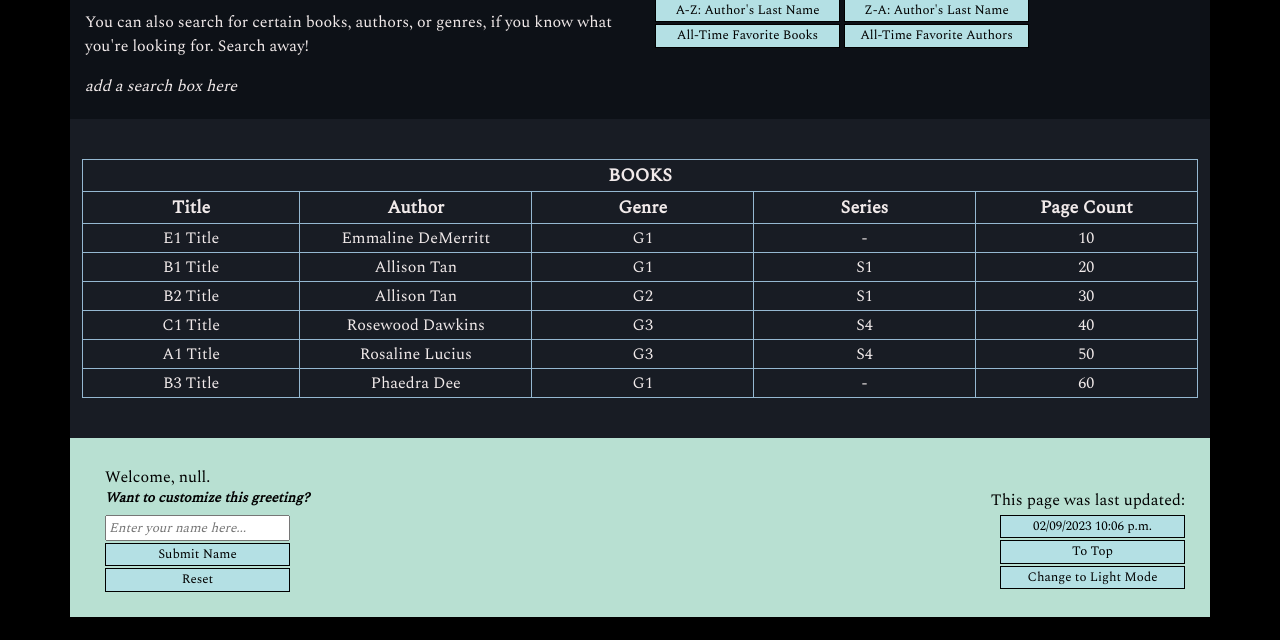
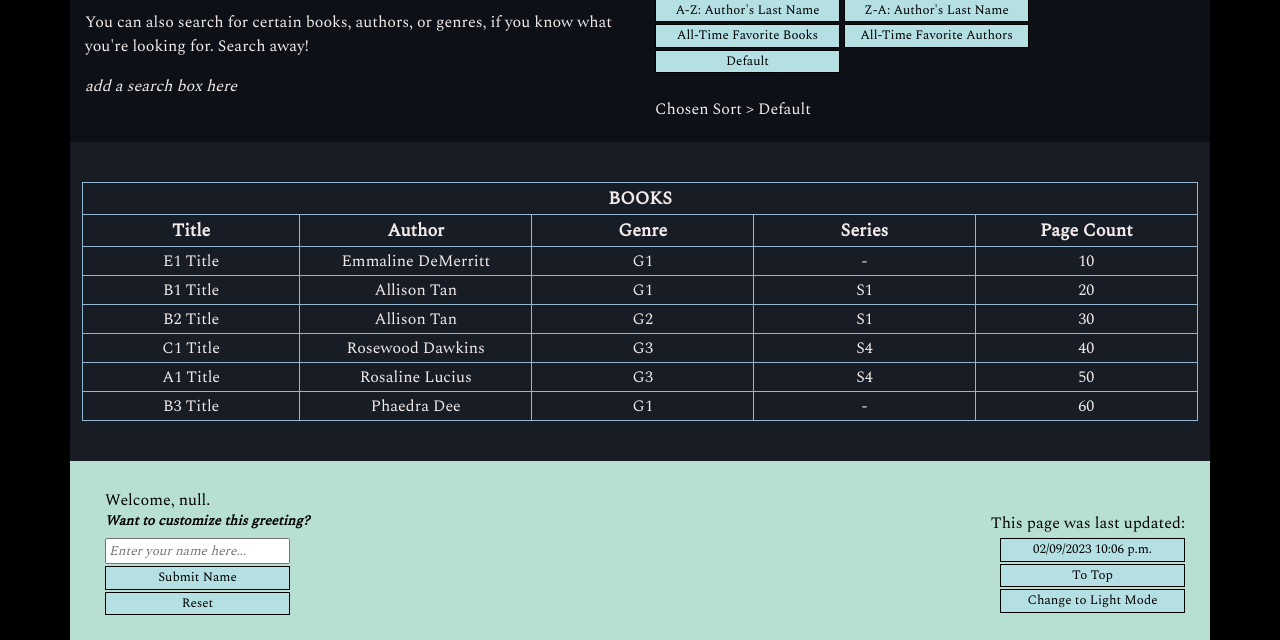
Before and after one commit to a-salami/library-exodus, a plain HTML site: page pages/look-books.html in a window 1280 px wide. Shown: the part 298-938 px from the top of the page. Before the commit the page ends 915 px from the top, so only its background shows below. Drawn offline with Linux system fonts and the light colour scheme.

Commit message:
prepping the front end for the different user-selected sorting methods

```diff
--- a/pages/look-books.html
+++ b/pages/look-books.html
@@ -41,7 +41,10 @@
                 <br>
                 <input type = "submit" id = "favorite-books" value = "All-Time Favorite Books" onclick = "tableSort('favorite-books');">
                 <input type = "submit" id = "favorites-authors" value = "All-Time Favorite Authors" onclick = "tableSort('favorites-authors');">
-
+                <br>
+                <input type = "submit" id = "default" value = "Default" onclick = "tableSort('default');">
+                <br><br>
+                <p id = "sortText">Chosen Sort > Default</p>
               </div>
             </div>
 
```
